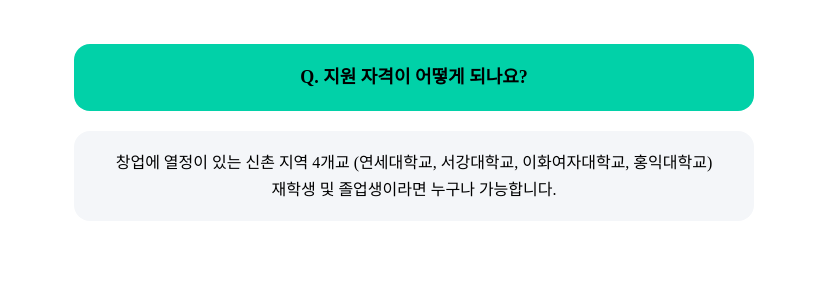
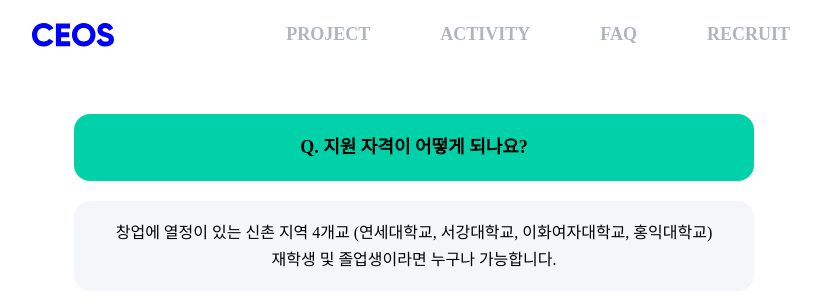
Before and after one commit to CEOS-Developers/CEOS-FE, a Next.js app in the folder apps/ceos/: page / in a window 1280 px wide. Shown: the top 306 px of the page, without its empty margins (226-1047 px from the left). Built offline with nearby package versions, Linux system fonts and the light colour scheme; a web font is replaced by a local one; what emotion-reset would draw is missing.

Commit message:
feat : 세오스 페이지 기본 레이아웃 구성

```diff
--- a/apps/ceos/src/components/Header/index.tsx
+++ b/apps/ceos/src/components/Header/index.tsx
@@ -54,7 +54,6 @@ const navCss = ({
 }) => css`
   display: flex;
   justify-content: space-between;
-
   position: fixed;
   top: 0;
   align-items: center;
--- a/apps/ceos/src/pages/_app.tsx
+++ b/apps/ceos/src/pages/_app.tsx
@@ -1,15 +1,16 @@
-import "@ceos/styles/globals.css";
-import { globalStyle, theme } from "@ceos-fe/ui";
-import { Global, ThemeProvider } from "@emotion/react";
-import type { AppProps } from "next/app";
+import '@ceos/styles/globals.css';
+import { globalStyle, theme } from '@ceos-fe/ui';
+import { Global, ThemeProvider } from '@emotion/react';
+import type { AppProps } from 'next/app';
+import { Layout } from './layout';
 
 export default function App({ Component, pageProps }: AppProps) {
   return (
-    <>
+    <Layout>
       <ThemeProvider theme={theme}>
         <Global styles={globalStyle} />
         <Component {...pageProps} />
       </ThemeProvider>
-    </>
+    </Layout>
   );
 }
--- /dev/null
+++ b/apps/ceos/src/pages/layout.tsx
@@ -0,0 +1,13 @@
+import { Header } from '@ceos/components/Header';
+import { Flex } from '@ceos-fe/ui';
+
+export const Layout = ({ children }: { children: React.ReactNode }) => {
+  return (
+    <>
+      <Header backColor="White" />
+      <Flex direction="column" className="header-padding">
+        {children}
+      </Flex>
+    </>
+  );
+};
--- a/packages/ui/src/components/common/Wrapper.tsx
+++ b/packages/ui/src/components/common/Wrapper.tsx
@@ -34,6 +34,13 @@ export const Flex = styled.div<{
   @media (max-width: 1023px) {
     gap: ${({ mobileGap }) => (mobileGap ? `${mobileGap}px` : '0px')};
   }
+
+  &.header-padding {
+    padding-top: 70px;
+    @media (max-width: 1023px) {
+      padding-top: 124px;
+    }
+  }
 `;
 
 export const RelativeContainer = styled(Flex)`
```
